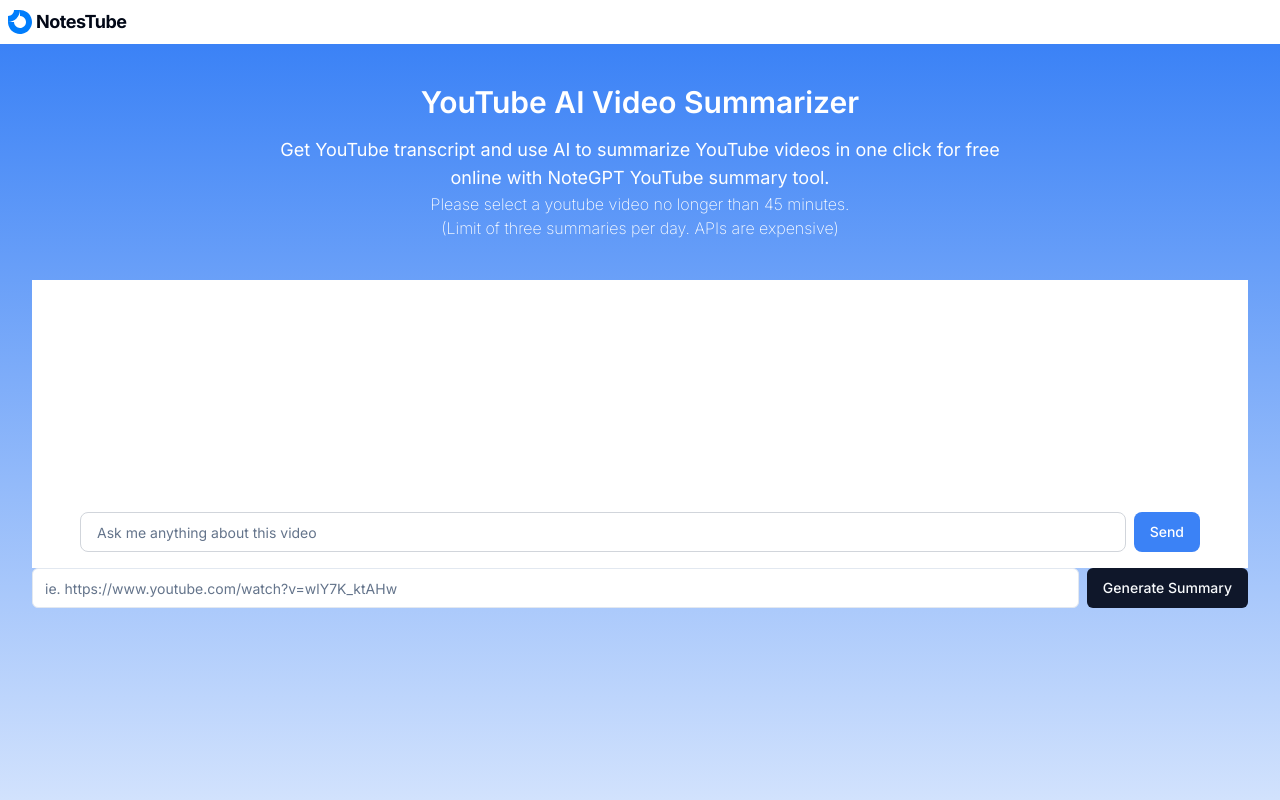
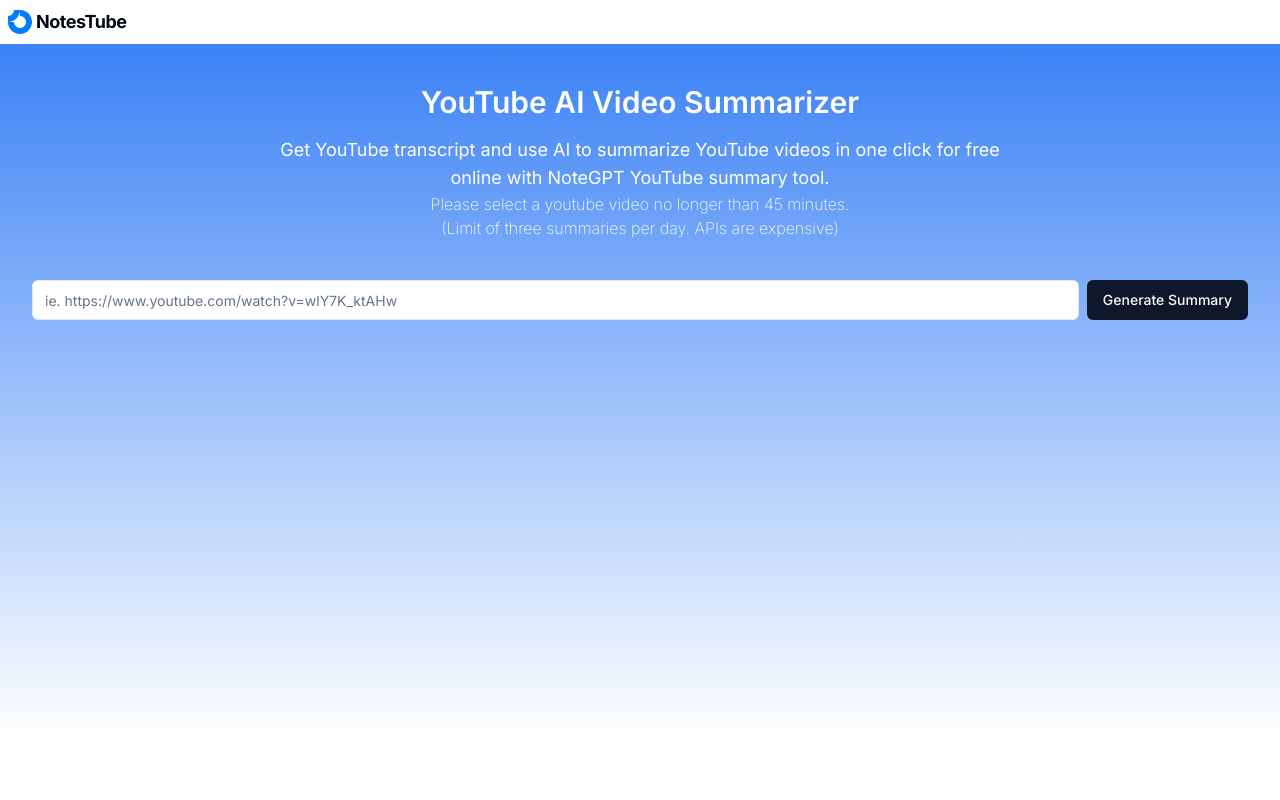
Before and after one commit to eric-nichols-nyc/notes-tube-app, a Next.js app: page /youtube-video-summarizer in a window 1280 px wide. Shown: the top 800 px of the page. Built offline with nearby package versions, Linux system fonts and the light colour scheme.

Commit message:
commented out chat coponent from summary form

```diff
--- a/app/(marketing)/youtube-video-summarizer/_components/summary-form.tsx
+++ b/app/(marketing)/youtube-video-summarizer/_components/summary-form.tsx
@@ -152,7 +152,7 @@ export const SumamryForm = () => {
   // Rendering the component
   return (
     <>
-    <Chat />
+    {/* <Chat /> */}
       <form action={handleSubmit} className="flex gap-2 mb-10">
         <Input
           name="url"
```
